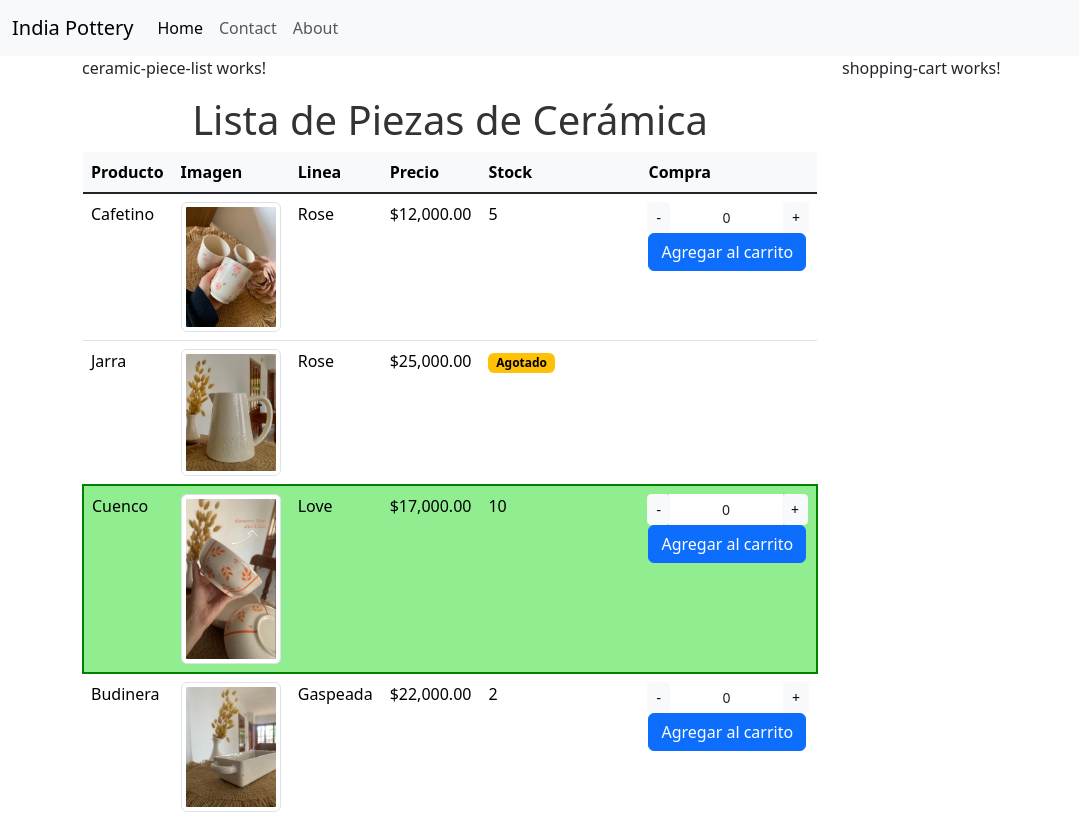
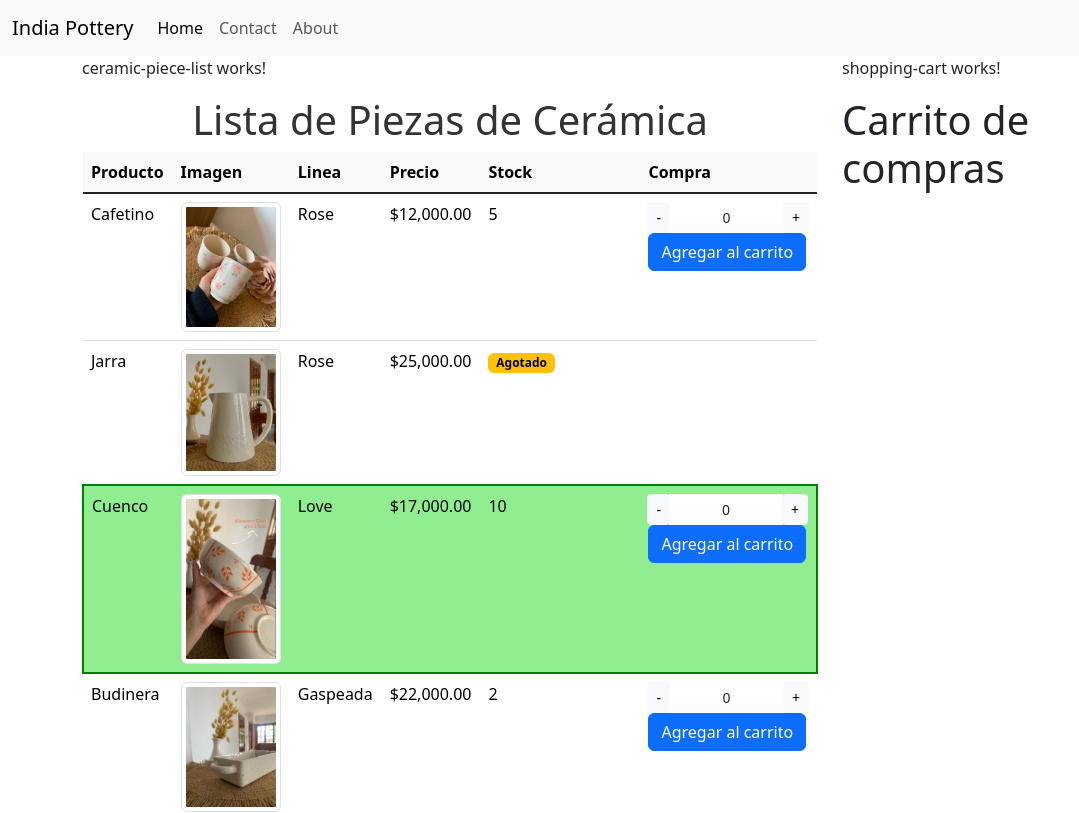
Before and after one commit to Melanie-SanRoman/india_pottery_seminario_angular, an Angular app: page /pieces in a window 1280 px wide. Shown: the top 813 px of the page, without its empty margins (0-1079 px from the left). Built offline with nearby package versions, Linux system fonts and the light colour scheme.

Commit message:
Create an initial template of what the shopping cart is.

```diff
--- a/src/app/shopping-cart/shopping-cart.html
+++ b/src/app/shopping-cart/shopping-cart.html
@@ -1 +1,9 @@
 <p>shopping-cart works!</p>
+
+<h1>Carrito de compras</h1>
+
+<ul>
+    @for (item of cartList$ | async; track item.name) {
+        <li>{{ item.name }} - {{ item.quantity }}</li>
+    }
+</ul>
```
